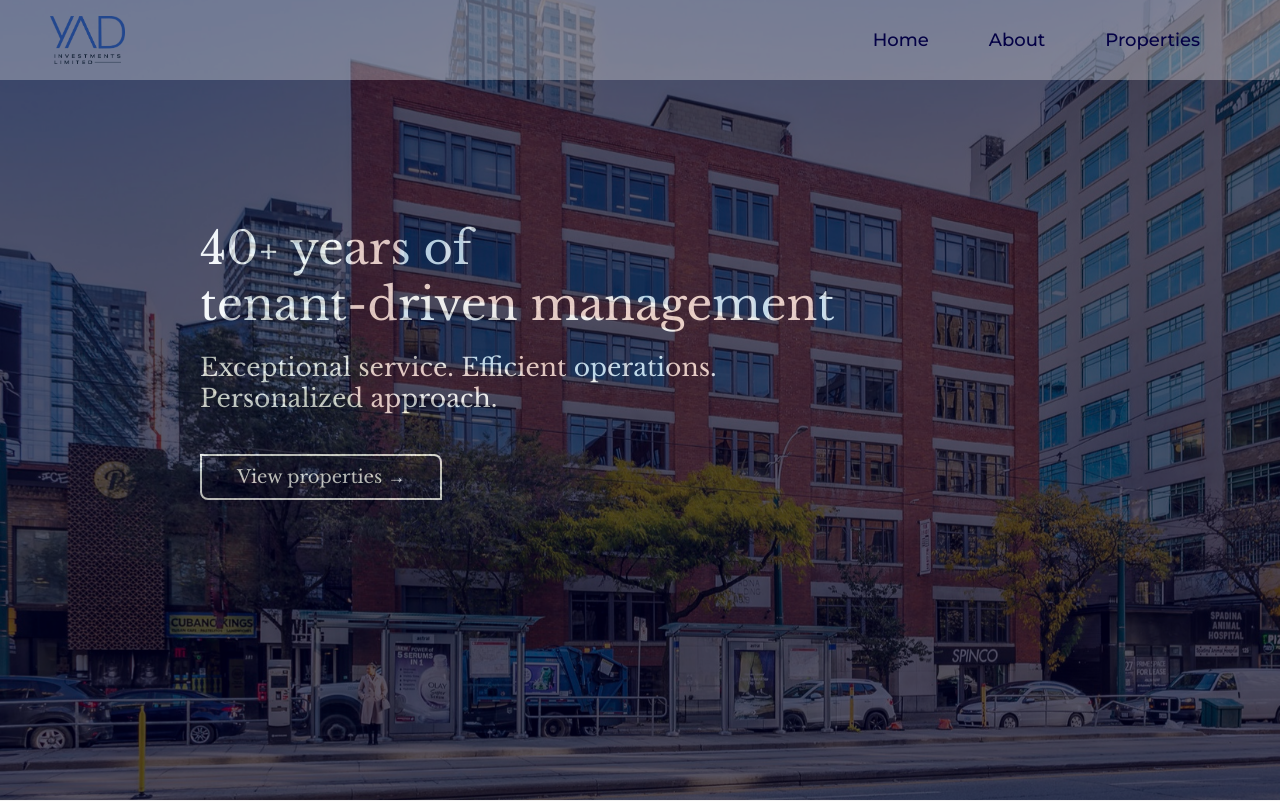
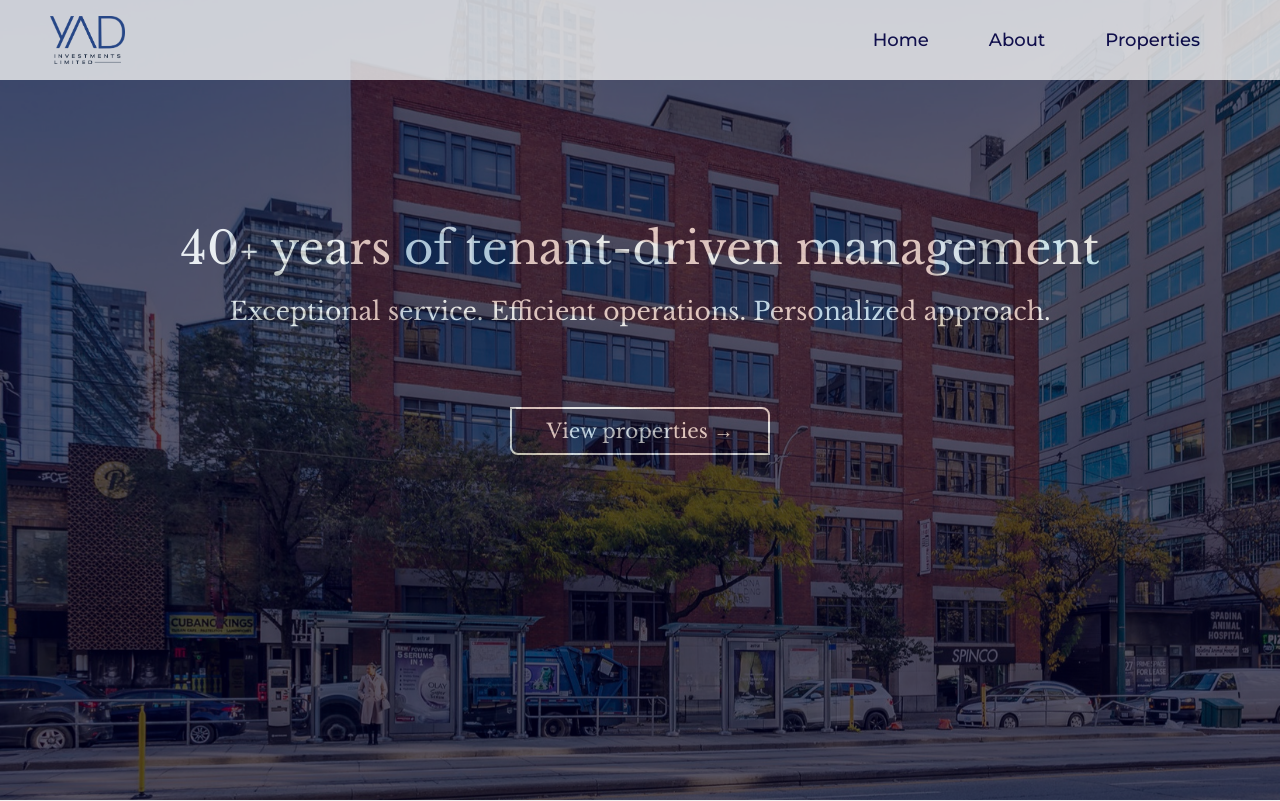
Before and after one commit to ewajsbaum/YAD, a React (Create React App) app: page / in a window 1280 px wide. Shown: the top 801 px of the page. Built offline with nearby package versions, Linux system fonts and the light colour scheme.

Commit message:
increase nav opacity and center hero text

```diff
--- a/src/pages/Home.js
+++ b/src/pages/Home.js
@@ -35,8 +35,8 @@ export function Home() {
       <div className="hero">
         <div className="overlay">
           <div className="heroText">
-            <h1>40<span className="styledHeroText">+</span> years of <br /> tenant-driven management</h1>
-            <h4>Exceptional service. Efficient operations. <br /> Personalized approach. </h4>
+            <h1>40<span className="styledHeroText">+</span> years of tenant-driven management</h1>
+            <h4>Exceptional service. Efficient operations. Personalized approach. </h4>
             <div className="linkToProperties"><Link to="/properties">View properties →</Link></div>
           </div>
         </div>
--- a/src/style/Home.css
+++ b/src/style/Home.css
@@ -51,25 +51,16 @@
 }
 
 .heroText {
-    color: #FFFFFF;
-    text-align: left;
-    width: 50%;
+    color: #F3F3F3;
+    text-align: center;
+    width: 100%;
     margin-top: 220px;
     display: flex;
     flex-direction: column;
-    margin-left: 200px;
+    align-items: center;
 
     @media screen and (min-width: 1700px) {
-        margin-top: 280px;
-    }
-
-    @media screen and (min-width: 2000px) {
-        margin-left: 300px;
-    }
-
-    @media screen and (max-width: 900px) {
-        margin-left: 30px;
-        width: 80%;
+        margin-top: 340px;
     }
 }
 
@@ -92,7 +83,6 @@
     font-weight: 300;
 
     @media screen and (min-width: 1700px) {
-        margin-top: 50px;
         font-size: 27px;
     }
 
@@ -108,16 +98,17 @@
 }
 
 .linkToProperties {
-    border: 2px solid #FFFFFF;
+    border: 2px solid #F3F3F3;
     padding: 10px 35px;
     display: flex;
     justify-content: center;
     border-radius: 0px 8px;
-    margin-top: 40px;
+    margin-top: 80px;
     max-width: fit-content;
+    font-size: 15px;
 
     @media screen and (min-width: 1700px) {
-        margin-top: 70px;
+        margin-top: 100px;
     }
 
     @media screen and (max-width: 600px) {
@@ -126,14 +117,10 @@
 }
 
 .linkToProperties>* {
-    font-size: 18px;
+    font-size: 20px;
     font-weight: 300;
-    color: #FFFFFF;
+    color: #F3F3F3;
     text-decoration: none;
-
-    @media screen and (min-width: 1600px) {
-        font-size: 25px;
-    }
 
     @media screen and (max-width: 600px) {
         font-size: 20px;
@@ -141,7 +128,7 @@
 }
 
 .linkToProperties:hover {
-    background-color: #FFFFFF;
+    background-color: #F3F3F3;
 
     >* {
         color: #020121;
--- a/src/style/Navbar.css
+++ b/src/style/Navbar.css
@@ -4,7 +4,8 @@
 }
 
 .navbar {
-    background-color: rgb(243, 243, 243, .3);
+    background-color: #F3F3F3;
+    opacity: 80%;
     height: 80px;
     width: 100%;
     position: fixed;
```
